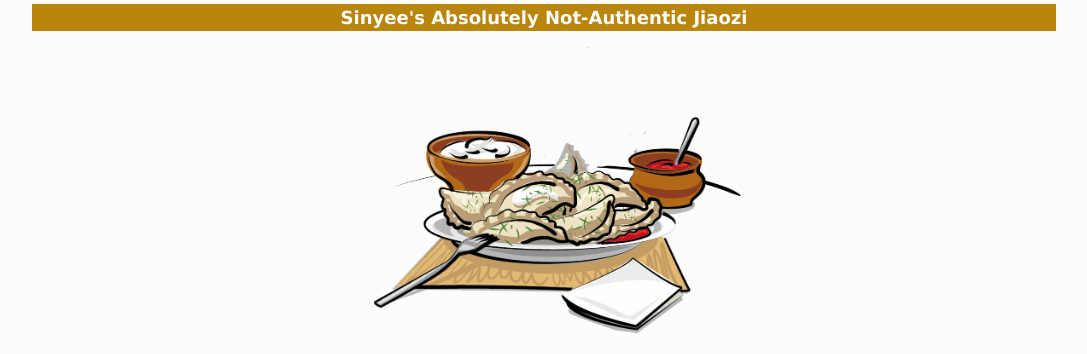
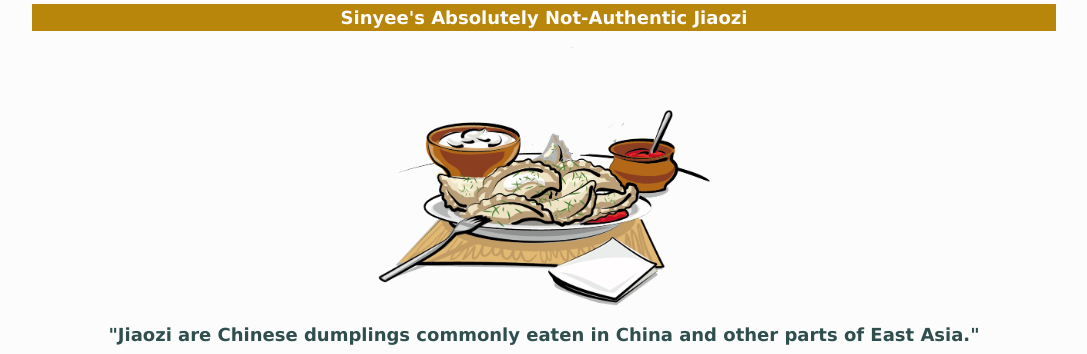
Before and after one commit to iamxinyijiang/grid-practise, a plain HTML site: page index.html in a window 1280 px wide. Shown: the part 59-413 px from the top of the page, without its empty margins (96-1183 px from the left). Drawn offline with Linux system fonts and the light colour scheme; a web font is replaced by a local one.

Commit message:
equalise column width

```diff
--- a/style.css
+++ b/style.css
@@ -22,7 +22,7 @@ body{
 .grid{
     display: grid;
     /*grid-template: 1fr 1fr 1fr 2fr 1fr 1fr 1fr 2fr 2fr 2fr 1fr/repeat(6 1fr);*/
-    grid-template-columns:auto;
+    grid-template-columns:repeat(6,1fr);
     grid-template-rows:auto;
     gap: 15px;
     width: 80%;
```
